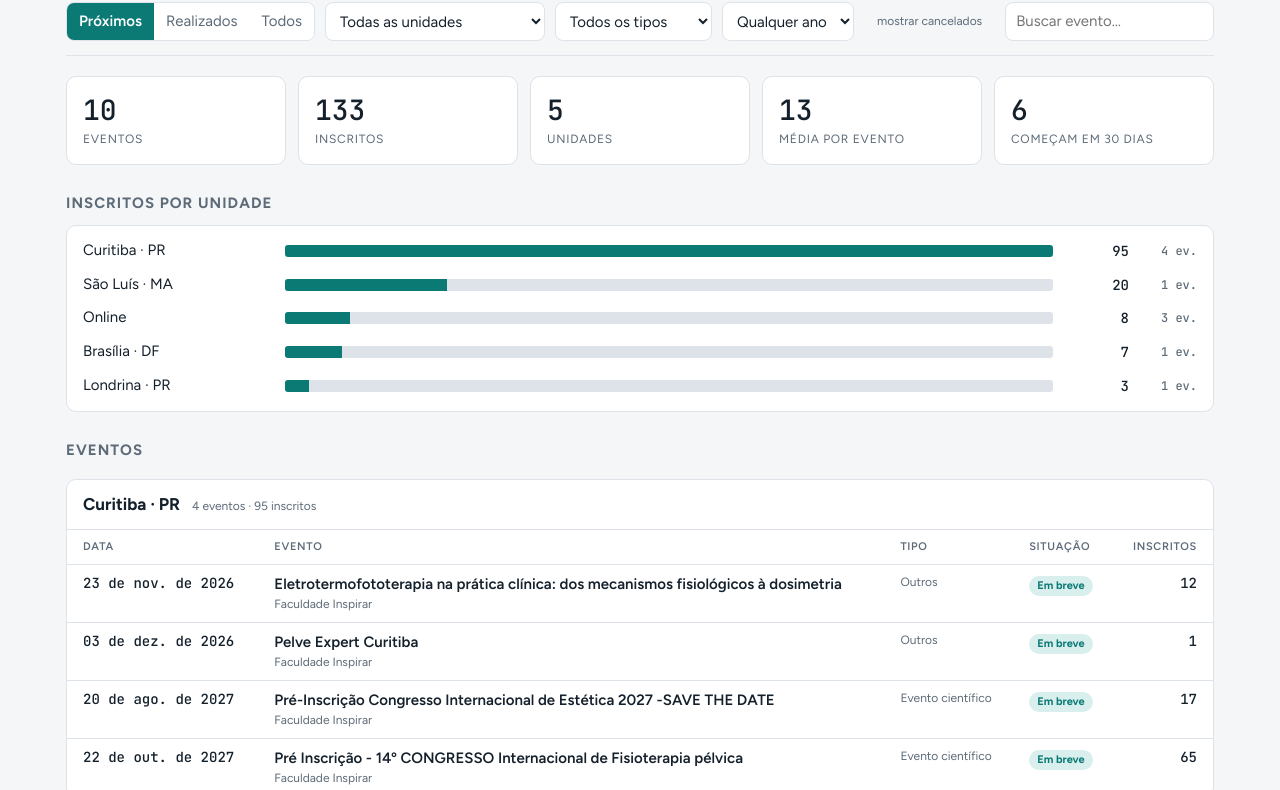
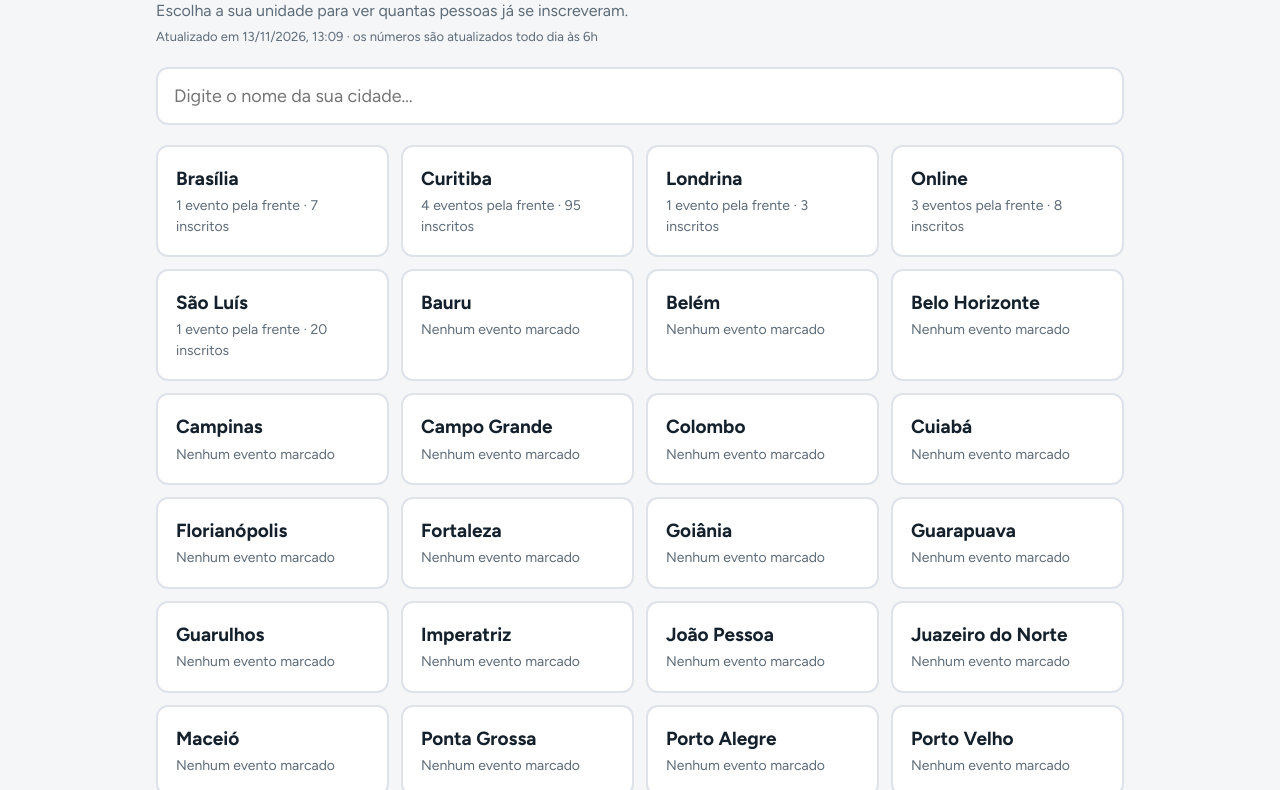
Before and after one commit to ienesdolar-ops/amofisio, a plain HTML site: page painel/index.html in a window 1280 px wide. Shown: the part 74-864 px from the top of the page. Drawn offline with Linux system fonts and the light colour scheme.

Commit message:
Painel: visão simples por unidade para franqueados
Co-Authored-By: Claude Opus 5.5 <noreply@anthropic.com>

```diff
--- a/painel/index.html
+++ b/painel/index.html
@@ -5,166 +5,153 @@
 <meta name="viewport" content="width=device-width, initial-scale=1">
 <meta name="robots" content="noindex, nofollow">
 <title>Painel Sympla Inspirar</title>
-<link rel="preconnect" href="https://fonts.googleapis.com">
-<link rel="stylesheet" href="https://fonts.googleapis.com/css2?family=Figtree:wght@400;500;600;700;800&family=JetBrains+Mono:wght@500&display=swap">
+<link rel="stylesheet" href="https://fonts.googleapis.com/css2?family=Figtree:wght@400;500;600;700;800&display=swap">
 <style>
-/* Layout: barra de filtros fixa → resumo → ranking de unidades → lista de eventos por unidade */
+/* Layout: escolha da unidade → página da unidade (próximos eventos em cartões, realizados abaixo) */
 :root{
-  --bg:#f4f6f8; --panel:#ffffff; --ink:#14202b; --muted:#5d6b78; --line:#dde3e9;
-  --accent:#0b7a75; --accent-soft:#d9efed; --warn:#b26a00; --off:#9aa6b1; --bad:#b3261e;
-  --sans:"Figtree",system-ui,sans-serif; --mono:"JetBrains Mono",ui-monospace,monospace;
+  --bg:#f4f6f8; --panel:#fff; --ink:#14202b; --muted:#5d6b78; --line:#dde3e9;
+  --accent:#0b7a75; --accent-soft:#d9efed; --warn:#a35f00; --warn-soft:#fbecd5; --bad:#b3261e; --bad-soft:#f8dedb;
+  --sans:"Figtree",system-ui,sans-serif;
 }
 @media (prefers-color-scheme:dark){:root{
   --bg:#0f161c; --panel:#17212a; --ink:#e7edf2; --muted:#98a6b3; --line:#26333e;
-  --accent:#3cc2b9; --accent-soft:#16302f; --warn:#e8a33d; --off:#5d6b78; --bad:#f2786f; color-scheme:dark}}
+  --accent:#3cc2b9; --accent-soft:#16302f; --warn:#e8a33d; --warn-soft:#33270f; --bad:#f2786f; --bad-soft:#3a1d1b; color-scheme:dark}}
 *{box-sizing:border-box}
-body{margin:0;background:var(--bg);color:var(--ink);font:15px/1.45 var(--sans)}
-.wrap{max-width:1180px;margin:0 auto;padding:24px 16px 60px}
-header{display:flex;flex-wrap:wrap;gap:8px 24px;align-items:baseline;justify-content:space-between}
-h1{font-size:26px;margin:0;font-weight:800;letter-spacing:-.01em}
-.upd{color:var(--muted);font-size:13px}
-.filters{position:sticky;top:0;z-index:5;background:var(--bg);padding:14px 0;display:flex;flex-wrap:wrap;gap:10px;border-bottom:1px solid var(--line)}
-.filters select,.filters input{font:inherit;padding:8px 10px;border:1px solid var(--line);border-radius:8px;background:var(--panel);color:var(--ink)}
-.filters input{flex:1;min-width:180px}
-.seg{display:flex;border:1px solid var(--line);border-radius:8px;overflow:hidden}
-.seg button{font:inherit;border:0;background:var(--panel);color:var(--muted);padding:8px 12px;cursor:pointer}
-.seg button[aria-pressed=true]{background:var(--accent);color:#fff;font-weight:600}
-button:focus-visible,select:focus-visible,input:focus-visible{outline:2px solid var(--accent);outline-offset:2px}
-.kpis{display:grid;grid-template-columns:repeat(auto-fit,minmax(170px,1fr));gap:12px;margin:20px 0}
-.kpi{background:var(--panel);border:1px solid var(--line);border-radius:10px;padding:14px 16px}
-.kpi b{display:block;font:500 28px var(--mono);font-variant-numeric:tabular-nums}
-.kpi span{color:var(--muted);font-size:12px;text-transform:uppercase;letter-spacing:.06em}
-h2{font-size:15px;text-transform:uppercase;letter-spacing:.07em;color:var(--muted);margin:28px 0 10px}
-.rank{background:var(--panel);border:1px solid var(--line);border-radius:10px;padding:8px 0}
-.row{display:grid;grid-template-columns:minmax(110px,190px) 1fr 64px 56px;gap:12px;align-items:center;padding:6px 16px;cursor:pointer;border:0;background:none;width:100%;font:inherit;color:inherit;text-align:left}
-.row:hover{background:var(--accent-soft)}
-.row .bar{height:12px;background:var(--line);border-radius:3px;overflow:hidden}
-.row .bar i{display:block;height:100%;background:var(--accent)}
-.num{font:500 14px var(--mono);font-variant-numeric:tabular-nums;text-align:right}
-.sub{color:var(--muted);font-size:12px}
-.unit{margin-top:18px;background:var(--panel);border:1px solid var(--line);border-radius:10px;overflow:hidden}
-.unit summary{padding:12px 16px;cursor:pointer;display:flex;gap:12px;align-items:baseline;flex-wrap:wrap;font-weight:700;font-size:17px}
-.unit summary .sub{font-weight:400}
-.tbl{overflow-x:auto}
-table{width:100%;border-collapse:collapse;min-width:620px}
-th,td{padding:9px 16px;border-top:1px solid var(--line);text-align:left;vertical-align:top}
-th{font-size:11px;text-transform:uppercase;letter-spacing:.06em;color:var(--muted);font-weight:600}
-td a{color:var(--ink);text-decoration:none;font-weight:600}td a:hover{text-decoration:underline}
-.pill{display:inline-block;font-size:11px;font-weight:700;padding:2px 8px;border-radius:99px;white-space:nowrap}
-.p-futuro{background:var(--accent-soft);color:var(--accent)}
-.p-breve{background:color-mix(in srgb,var(--warn) 18%,transparent);color:var(--warn)}
-.p-passado{background:var(--line);color:var(--muted)}
-.p-cancel{background:color-mix(in srgb,var(--bad) 15%,transparent);color:var(--bad)}
-.empty{padding:40px;text-align:center;color:var(--muted)}
-@media (max-width:560px){.row{grid-template-columns:100px 1fr 52px}.row .sub{display:none}}
+body{margin:0;background:var(--bg);color:var(--ink);font:16px/1.45 var(--sans)}
+.wrap{max-width:1000px;margin:0 auto;padding:28px 16px 60px}
+h1{font-size:28px;margin:0 0 4px;font-weight:800;text-wrap:balance}
+h2{font-size:20px;margin:32px 0 12px}
+.muted{color:var(--muted)}
+.upd{color:var(--muted);font-size:13px;margin-top:6px}
+a{color:inherit}
+button:focus-visible,a:focus-visible,input:focus-visible{outline:3px solid var(--accent);outline-offset:2px}
+
+/* escolha de unidade */
+.busca{width:100%;font:inherit;font-size:18px;padding:14px 16px;border:2px solid var(--line);border-radius:12px;background:var(--panel);color:var(--ink);margin:20px 0}
+.units{display:grid;grid-template-columns:repeat(auto-fill,minmax(210px,1fr));gap:12px}
+.u{display:flex;flex-direction:column;gap:4px;padding:18px;border-radius:12px;background:var(--panel);border:2px solid var(--line);text-decoration:none;transition:border-color .15s}
+.u:hover{border-color:var(--accent)}
+.u b{font-size:19px}
+.u span{color:var(--muted);font-size:14px}
+
+/* página da unidade */
+.voltar{display:inline-flex;gap:6px;align-items:center;font-weight:600;text-decoration:none;color:var(--accent);margin-bottom:16px}
+.resumo{display:flex;flex-wrap:wrap;gap:12px;margin-top:20px}
+.resumo div{background:var(--panel);border:1px solid var(--line);border-radius:12px;padding:14px 18px;flex:1;min-width:140px}
+.resumo b{display:block;font-size:30px;font-weight:800;font-variant-numeric:tabular-nums}
+.resumo span{color:var(--muted);font-size:14px}
+.cards{display:grid;grid-template-columns:repeat(auto-fill,minmax(280px,1fr));gap:14px}
+.card{background:var(--panel);border:1px solid var(--line);border-radius:14px;padding:18px;display:flex;flex-direction:column;gap:10px}
+.card .quando{display:flex;justify-content:space-between;gap:8px;align-items:center;flex-wrap:wrap}
+.data{font-weight:700}
+.pill{font-size:13px;font-weight:700;padding:3px 10px;border-radius:99px;background:var(--accent-soft);color:var(--accent);white-space:nowrap}
+.pill.breve{background:var(--warn-soft);color:var(--warn)}
+.pill.cancel{background:var(--bad-soft);color:var(--bad)}
+.card h3{margin:0;font-size:17px;line-height:1.3;text-wrap:balance}
+.card .local{font-size:14px;color:var(--muted)}
+.insc{display:flex;align-items:baseline;gap:8px;margin-top:auto;padding-top:10px;border-top:1px solid var(--line)}
+.insc b{font-size:36px;font-weight:800;font-variant-numeric:tabular-nums;line-height:1}
+.insc span{color:var(--muted)}
+.btn{display:block;text-align:center;padding:10px;border-radius:10px;background:var(--accent);color:#fff;font-weight:700;text-decoration:none}
+.passados{background:var(--panel);border:1px solid var(--line);border-radius:12px}
+.passados summary{padding:14px 18px;cursor:pointer;font-weight:700}
+.prow{display:flex;justify-content:space-between;gap:16px;padding:10px 18px;border-top:1px solid var(--line)}
+.prow div{min-width:0}
+.prow b{font-variant-numeric:tabular-nums;white-space:nowrap}
+.vazio{background:var(--panel);border:1px dashed var(--line);border-radius:12px;padding:28px;text-align:center;color:var(--muted)}
+.copiar{font:inherit;font-size:14px;border:1px solid var(--line);background:var(--panel);color:var(--ink);border-radius:8px;padding:8px 12px;cursor:pointer;margin-top:12px}
 </style>
 </head>
 <body>
-<div class="wrap">
-  <header>
-    <h1>Eventos Sympla por unidade</h1>
-    <div class="upd" id="upd">Carregando…</div>
-  </header>
+<div class="wrap" id="app"><p class="muted">Carregando…</p></div>
+<script>
+const app = document.getElementById('app');
+const fmt = n => n == null ? '—' : n.toLocaleString('pt-BR');
+const esc = s => String(s ?? '').replace(/[&<>"]/g, c => ({'&':'&amp;','<':'&lt;','>':'&gt;','"':'&quot;'}[c]));
+const slug = s => s.normalize('NFD').replace(/[̀-ͯ]/g,'').toLowerCase().replace(/[^a-z0-9]+/g,'-').replace(/^-|-$/g,'');
+const DIA = 864e5;
+let EV = [], UNITS = [], UPD = '';
 
-  <div class="filters">
-    <div class="seg" id="periodo" role="group" aria-label="Período">
-      <button data-v="futuros" aria-pressed="true">Próximos</button>
-      <button data-v="passados" aria-pressed="false">Realizados</button>
-      <button data-v="todos" aria-pressed="false">Todos</button>
-    </div>
-    <select id="fUnidade" aria-label="Unidade"><option value="">Todas as unidades</option></select>
-    <select id="fTipo" aria-label="Tipo"><option value="">Todos os tipos</option></select>
-    <select id="fAno" aria-label="Ano"><option value="">Qualquer ano</option></select>
-    <label class="sub" style="display:flex;gap:6px;align-items:center"><input type="checkbox" id="fCanc" style="flex:0;min-width:0"> mostrar cancelados</label>
-    <input id="fBusca" type="search" placeholder="Buscar evento…" aria-label="Buscar evento">
-  </div>
+const label = e => e.unidade;
+const dataLonga = d => new Date(d).toLocaleDateString('pt-BR',{weekday:'short',day:'2-digit',month:'long'});
+const dataCurta = d => new Date(d).toLocaleDateString('pt-BR',{day:'2-digit',month:'2-digit',year:'numeric'});
+function falta(e){
+  if (e.cancelado) return ['Cancelado','cancel'];
+  const dias = Math.ceil((new Date(e.inicio) - Date.now())/DIA);
+  if (dias <= 0) return ['Acontecendo','breve'];
+  if (dias === 1) return ['É amanhã','breve'];
+  if (dias <= 7) return [`Faltam ${dias} dias`,'breve'];
+  return [`Faltam ${dias} dias`,''];
+}
+const futuro = e => new Date(e.fim||e.inicio).getTime() >= Date.now();
 
-  <section class="kpis" id="kpis"></section>
-  <h2>Inscritos por unidade</h2>
-  <div class="rank" id="rank"></div>
-  <h2>Eventos</h2>
-  <div id="lista"></div>
-</div>
-
-<script>
-const $ = s => document.querySelector(s);
-const fmt = n => n == null ? '—' : n.toLocaleString('pt-BR');
-const fdata = d => d ? new Date(d).toLocaleDateString('pt-BR',{day:'2-digit',month:'short',year:'numeric'}) : '—';
-const st = {periodo:'futuros', unidade:'', tipo:'', ano:'', canc:false, busca:''};
-let EV = [];
-
-function situacao(e){
-  if (e.cancelado) return ['Cancelado','p-cancel'];
-  const now = Date.now(), ini = new Date(e.inicio).getTime(), fim = new Date(e.fim||e.inicio).getTime();
-  if (fim < now) return ['Realizado','p-passado'];
-  if (ini - now < 7*864e5) return ['Esta semana','p-breve'];
-  return ['Em breve','p-futuro'];
-}
-const unitLabel = e => e.uf ? `${e.unidade} · ${e.uf}` : e.unidade;
-
-function filtrados(){
-  const now = Date.now(), q = st.busca.trim().toLowerCase();
-  return EV.filter(e => {
-    const fim = new Date(e.fim||e.inicio).getTime();
-    if (st.periodo==='futuros' && fim < now) return false;
-    if (st.periodo==='passados' && fim >= now) return false;
-    if (!st.canc && e.cancelado) return false;
-    if (st.unidade && unitLabel(e)!==st.unidade) return false;
-    if (st.tipo && e.tipo!==st.tipo) return false;
-    if (st.ano && String(new Date(e.inicio).getFullYear())!==st.ano) return false;
-    if (q && !e.nome.toLowerCase().includes(q)) return false;
-    return true;
-  });
+function home(){
+  app.innerHTML = `
+    <h1>Inscrições dos eventos</h1>
+    <div class="muted">Escolha a sua unidade para ver quantas pessoas já se inscreveram.</div>
+    <div class="upd">${UPD}</div>
+    <input class="busca" id="busca" type="search" placeholder="Digite o nome da sua cidade…" aria-label="Buscar unidade">
+    <div class="units" id="units"></div>`;
+  const draw = q => {
+    q = slug(q||'');
+    document.getElementById('units').innerHTML = UNITS.filter(u=>!q||u.slug.includes(q)).map(u =>
+      `<a class="u" href="#${u.slug}"><b>${esc(u.nome)}</b><span>${u.prox ? `${u.prox} ${u.prox>1?'eventos':'evento'} pela frente · ${fmt(u.inscProx)} inscritos` : 'Nenhum evento marcado'}</span></a>`
+    ).join('') || '<div class="vazio">Nenhuma unidade com esse nome.</div>';
+  };
+  draw();
+  document.getElementById('busca').oninput = e => draw(e.target.value);
 }
 
-function render(){
-  const list = filtrados();
-  const total = list.reduce((s,e)=>s+(e.inscritos||0),0);
-  const unidades = new Map();
-  list.forEach(e => { const k=unitLabel(e); if(!unidades.has(k)) unidades.set(k,[]); unidades.get(k).push(e); });
-  const prox30 = list.filter(e => { const t=new Date(e.inicio).getTime()-Date.now(); return t>0 && t<30*864e5 && !e.cancelado; }).length;
-  $('#kpis').innerHTML = [
-    [fmt(list.length),'eventos'],[fmt(total),'inscritos'],[fmt(unidades.size),'unidades'],
-    [list.length?fmt(Math.round(total/list.length)):'—','média por evento'],[fmt(prox30),'começam em 30 dias']
-  ].map(([v,l])=>`<div class="kpi"><b>${v}</b><span>${l}</span></div>`).join('');
-
-  const ranked = [...unidades].map(([k,evs])=>[k,evs,evs.reduce((s,e)=>s+(e.inscritos||0),0)]).sort((a,b)=>b[2]-a[2]);
-  const max = Math.max(1,...ranked.map(r=>r[2]));
-  $('#rank').innerHTML = ranked.length ? ranked.map(([k,evs,n])=>
-    `<button class="row" data-u="${k}" title="Ver só ${k}"><span>${k}</span><span class="bar"><i style="width:${n/max*100}%"></i></span><span class="num">${fmt(n)}</span><span class="sub num">${evs.length} ev.</span></button>`).join('')
-    : '<div class="empty">Nenhum evento com esses filtros.</div>';
-
-  const asc = st.periodo==='futuros';
-  $('#lista').innerHTML = ranked.map(([k,evs,n])=>{
-    evs.sort((a,b)=> asc ? a.inicio.localeCompare(b.inicio) : b.inicio.localeCompare(a.inicio));
-    return `<details class="unit" ${ranked.length<=6?'open':''}><summary>${k}<span class="sub">${evs.length} eventos · ${fmt(n)} inscritos</span></summary>
-      <div class="tbl"><table><thead><tr><th>Data</th><th>Evento</th><th>Tipo</th><th>Situação</th><th style="text-align:right">Inscritos</th></tr></thead><tbody>
-      ${evs.map(e=>{const [s,c]=situacao(e);return `<tr><td class="num" style="text-align:left;white-space:nowrap">${fdata(e.inicio)}</td>
-      <td><a href="${e.url}" target="_blank" rel="noopener">${e.nome}</a>${e.local?`<div class="sub">${e.local}</div>`:''}</td>
-      <td class="sub">${e.tipo}</td><td><span class="pill ${c}">${s}</span></td><td class="num">${fmt(e.inscritos)}</td></tr>`}).join('')}
-      </tbody></table></div></details>`;
-  }).join('');
+function unidade(u){
+  const evs = EV.filter(e => label(e)===u.nome);
+  const prox = evs.filter(e=>futuro(e) && !e.cancelado).sort((a,b)=>a.inicio.localeCompare(b.inicio));
+  const canc = evs.filter(e=>futuro(e) && e.cancelado);
+  const pass = evs.filter(e=>!futuro(e) && !e.cancelado).sort((a,b)=>b.inicio.localeCompare(a.inicio));
+  const totProx = prox.reduce((s,e)=>s+(e.inscritos||0),0);
+  const card = e => { const [t,c] = falta(e); return `
+    <article class="card">
+      <div class="quando"><span class="data">${dataLonga(e.inicio)}</span><span class="pill ${c}">${t}</span></div>
+      <h3>${esc(e.nome)}</h3>
+      ${e.local?`<div class="local">${esc(e.local)}</div>`:''}
+      <div class="insc"><b>${fmt(e.inscritos)}</b><span>${e.inscritos===1?'inscrito':'inscritos'}</span></div>
+      ${e.url&&!e.cancelado?`<a class="btn" href="${esc(e.url)}" target="_blank" rel="noopener">Abrir página de inscrição</a>`:''}
+    </article>`; };
+  app.innerHTML = `
+    <a class="voltar" href="#">← Todas as unidades</a>
+    <h1>${esc(u.nome)}</h1>
+    <div class="upd">${UPD}</div>
+    <button class="copiar" id="copiar">Copiar link desta unidade</button>
+    <div class="resumo">
+      <div><b>${prox.length}</b><span>eventos pela frente</span></div>
+      <div><b>${fmt(totProx)}</b><span>pessoas inscritas neles</span></div>
+      <div><b>${prox[0]?dataCurta(prox[0].inicio):'—'}</b><span>próximo evento</span></div>
+    </div>
+    <h2>Próximos eventos</h2>
+    ${prox.length ? `<div class="cards">${prox.map(card).join('')}</div>` : '<div class="vazio">Nenhum evento marcado para esta unidade no momento.</div>'}
+    ${canc.length ? `<h2>Cancelados</h2><div class="cards">${canc.map(card).join('')}</div>` : ''}
+    ${pass.length ? `<h2>Já realizados</h2><details class="passados"><summary>Ver ${pass.length} eventos realizados</summary>
+      ${pass.map(e=>`<div class="prow"><div>${esc(e.nome)}<div class="muted" style="font-size:14px">${dataCurta(e.inicio)}</div></div><b>${fmt(e.inscritos)} inscritos</b></div>`).join('')}</details>` : ''}`;
+  const b = document.getElementById('copiar');
+  b.onclick = () => navigator.clipboard.writeText(location.href).then(()=>b.textContent='Link copiado ✓').catch(()=>b.textContent=location.href);
+  scrollTo(0,0);
 }
 
-function opts(sel, vals){ $(sel).insertAdjacentHTML('beforeend', vals.map(v=>`<option>${v}</option>`).join('')); }
+function route(){
+  const h = decodeURIComponent(location.hash.slice(1));
+  const u = UNITS.find(x=>x.slug===h);
+  u ? unidade(u) : home();
+}
 
 fetch('data.json',{cache:'no-store'}).then(r=>r.json()).then(d=>{
   EV = d.events.filter(e=>e.inicio);
-  $('#upd').textContent = 'Atualizado em ' + new Date(d.atualizadoEm).toLocaleString('pt-BR',{dateStyle:'short',timeStyle:'short'}) + ' · atualiza todo dia às 6h';
-  opts('#fUnidade',[...new Set(EV.map(unitLabel))].sort((a,b)=>a.localeCompare(b,'pt')));
-  opts('#fTipo',[...new Set(EV.map(e=>e.tipo))].sort());
-  opts('#fAno',[...new Set(EV.map(e=>String(new Date(e.inicio).getFullYear())))].sort().reverse());
-  render();
-}).catch(()=>{ $('#upd').textContent='Os dados ainda não foram gerados. Rode a action "Painel Sympla" no GitHub.'; });
-
-$('#periodo').onclick = e => { const b=e.target.closest('button'); if(!b) return;
-  st.periodo=b.dataset.v; $('#periodo').querySelectorAll('button').forEach(x=>x.setAttribute('aria-pressed',x===b)); render(); };
-$('#fUnidade').onchange = e => { st.unidade=e.target.value; render(); };
-$('#fTipo').onchange = e => { st.tipo=e.target.value; render(); };
-$('#fAno').onchange = e => { st.ano=e.target.value; render(); };
-$('#fCanc').onchange = e => { st.canc=e.target.checked; render(); };
-$('#fBusca').oninput = e => { st.busca=e.target.value; render(); };
-$('#rank').onclick = e => { const r=e.target.closest('.row'); if(!r) return; st.unidade=r.dataset.u; $('#fUnidade').value=r.dataset.u; render(); };
+  UPD = 'Atualizado em ' + new Date(d.atualizadoEm).toLocaleString('pt-BR',{dateStyle:'short',timeStyle:'short'}) + ' · os números são atualizados todo dia às 6h';
+  const m = new Map();
+  EV.forEach(e => { const k=label(e); if(!m.has(k)) m.set(k,{nome:k,slug:slug(k),prox:0,inscProx:0});
+    if (futuro(e)&&!e.cancelado){ const u=m.get(k); u.prox++; u.inscProx+=e.inscritos||0; } });
+  UNITS = [...m.values()].sort((a,b)=>(b.prox>0)-(a.prox>0)||a.nome.localeCompare(b.nome,'pt'));
+  route();
+}).catch(()=>{ app.innerHTML='<h1>Inscrições dos eventos</h1><div class="vazio">Os números ainda não foram gerados. Volte em alguns minutos.</div>'; });
+addEventListener('hashchange', route);
 </script>
 </body>
 </html>
```
